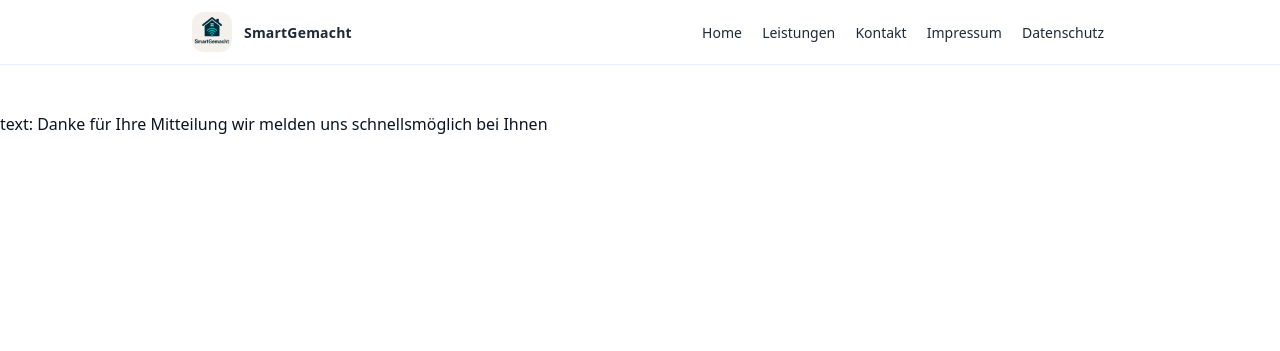
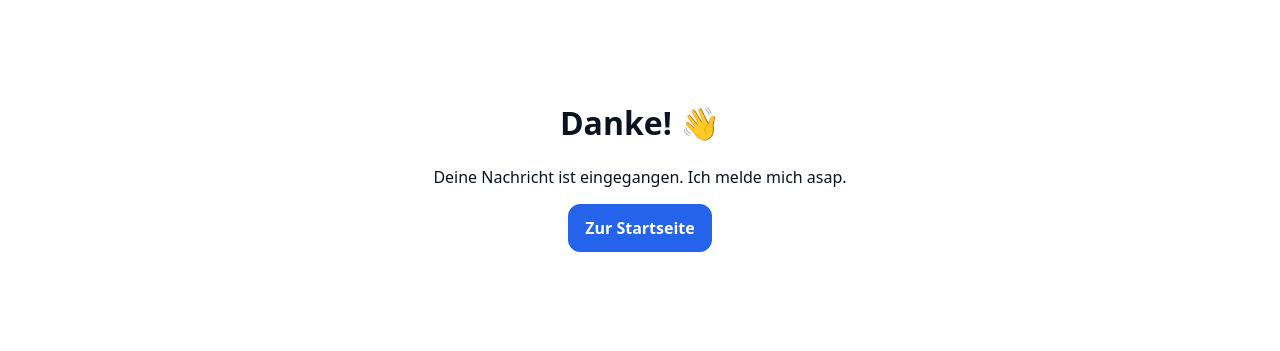
Before and after one commit to utzel25/SmartGemacht-Emden, a plain HTML site: page danke.html in a window 1280 px wide. Drawn offline with Linux system fonts and the light colour scheme.

Commit message:
Add files via upload

```diff
--- a/danke.html
+++ b/danke.html
@@ -1,33 +1,18 @@
 <!doctype html>
 <html lang="de">
 <head>
-  <meta charset="utf-8" />
-  <meta name="viewport" content="width=device-width, initial-scale=1" />
-  <title>SmartGemacht – Smart Home</title>
-  <meta name="description" content="Einrichtung und Programmierung von Smart Home Geräten – SmartGemacht."/>
-  <link rel="icon" href="./Images/logo.jpeg" />
-  <link rel="stylesheet" href="./styles.css" />
+  <meta charset="utf-8">
+  <meta name="viewport" content="width=device-width,initial-scale=1">
+  <title>Danke – SmartGemacht</title>
+  <link rel="stylesheet" href="./styles.css">
 </head>
 <body>
-
-<header class="sticky">
-  <div class="container nav">
-    <a class="brand" href="./index.html">
-     <img class="logo-img" src="./Images/logo.jpeg" alt="SmartGemacht Logo" />
- <div>SmartGemacht</div>
-    </a>
-    <nav>
-      <a href="./index.html">Home</a>
-      <a href="./leistungen.html">Leistungen</a>
-      <a href="./kontakt.html">Kontakt</a>
-      <a href="./impressum.html">Impressum</a>
-      <a href="./datenschutz.html">Datenschutz</a>
-    </nav>
-  </div>
-</header>
- <main>
-
-text: Danke für Ihre Mitteilung wir melden uns schnellsmöglich bei Ihnen
-
-<div>
-  </html>
+  <main class="container center" style="padding:80px 16px">
+    <h1>Danke! 👋</h1>
+    <p>Deine Nachricht ist eingegangen. Ich melde mich asap.</p>
+    <p style="margin-top:16px">
+      <a class="btn primary" href="./index.html">Zur Startseite</a>
+    </p>
+  </main>
+</body>
+</html>
```
